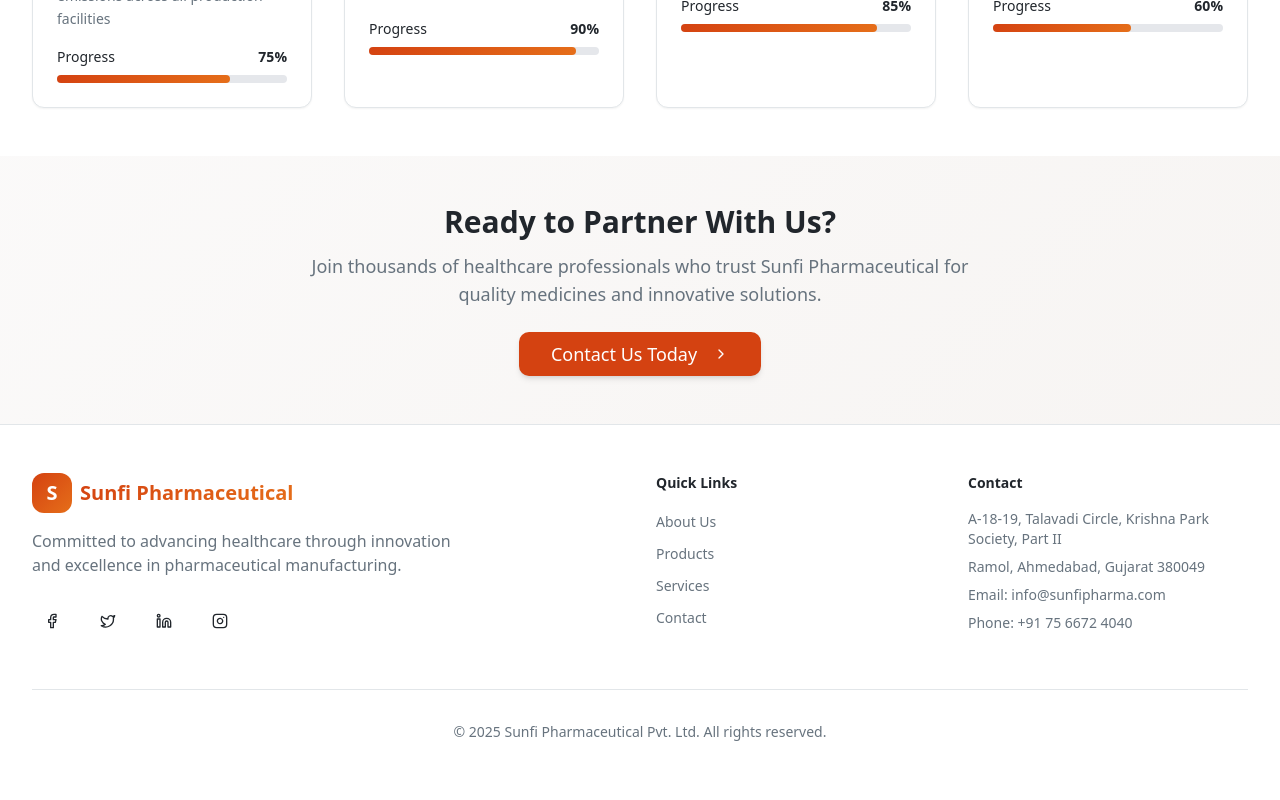
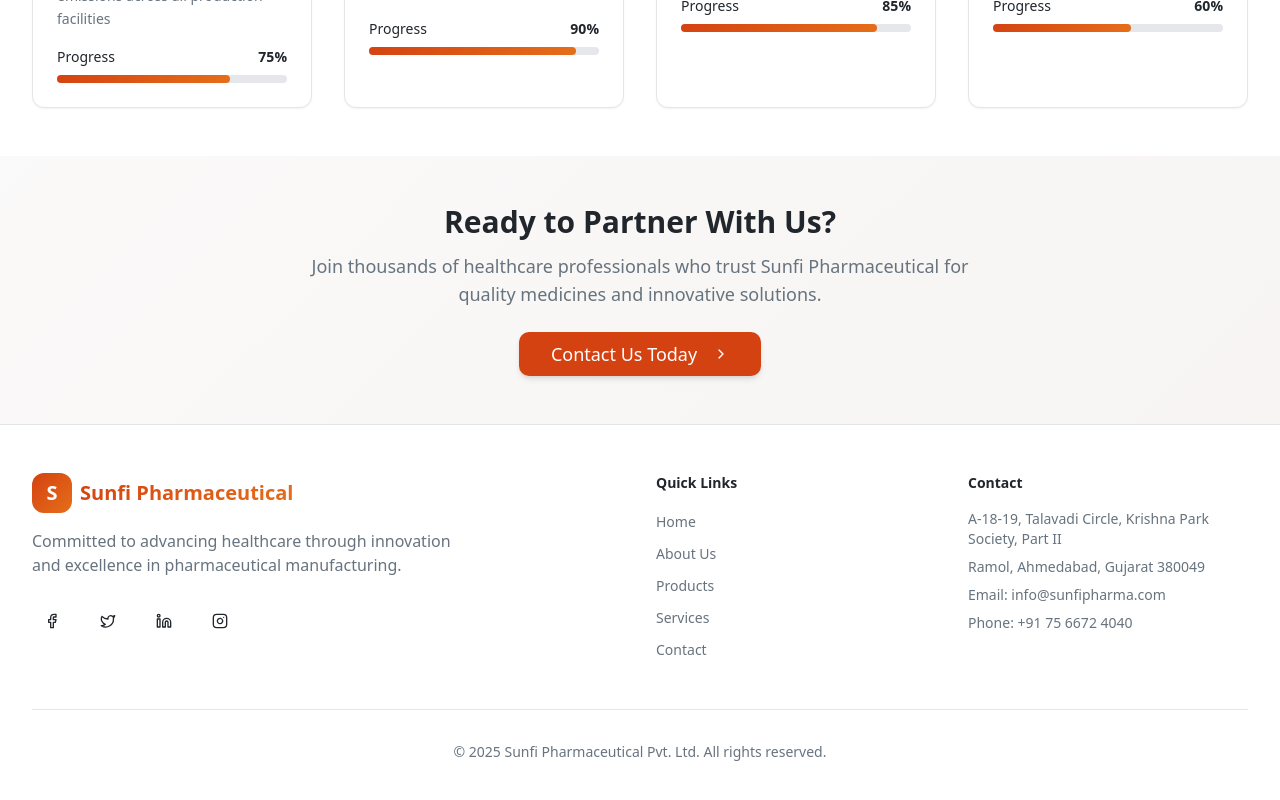
Before and after one commit to ByteOps02/Snufi_Pharma, a React (Vite) app: page / in a window 1280 px wide. Shown: the part 4104-4904 px from the top of the page. Built offline with nearby package versions, Linux system fonts and the light colour scheme; the HTML template or start-up script is replaced by a standard one.

Commit message:
Add new option Home in the quick links in the footer section

```diff
--- a/src/components/layout/Footer.tsx
+++ b/src/components/layout/Footer.tsx
@@ -77,6 +77,14 @@
             <ul className="space-y-2">
               <li>
                 <button
+                  onClick={() => handleNavigation('/')}
+                  className="text-sm text-muted-foreground hover:text-primary transition-colors"
+                >
+                  Home
+                </button>
+              </li>
+              <li>
+                <button
                   onClick={() => handleNavigation('/about')}
                   className="text-sm text-muted-foreground hover:text-primary transition-colors"
                 >
```
